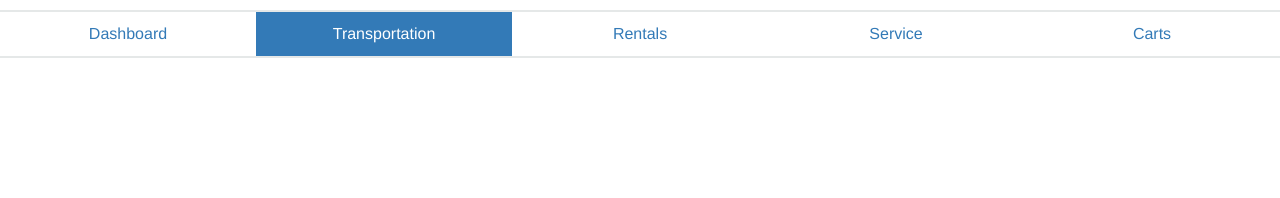
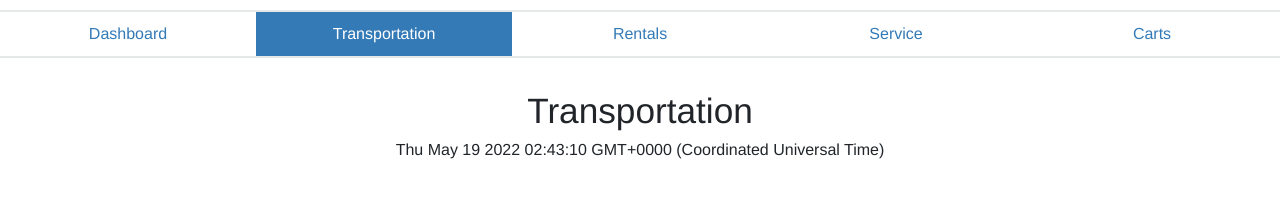
Before and after one commit to morsa08/Portal, a website: page transportation.html in a window 1280 px wide. Shown: the part 266-464 px from the top of the page. Drawn offline with nearby package versions, Linux system fonts and the light colour scheme.

Commit message:
Transportation date/time update

```diff
--- a/app.js
+++ b/app.js
@@ -1,5 +1,5 @@
-// var dateTime = Date();
-// document.getElementById("date").textContent = dateTime;
+var dateTime = Date();
+document.getElementById("date").textContent = dateTime;
 
 var e = document.getElementById("criteria");
 e.addEventListener("change", showDropdown);
--- a/server.js
+++ b/server.js
@@ -17,6 +17,6 @@ app.listen(3000, function() {
   console.log("Server is running on port 3000.");
 });
 
-app.get("/", function(req, res){
+app.get("/", function(req, res) {
   res.sendFile(__dirname + "/index.html");
 });
--- a/transportation.html
+++ b/transportation.html
@@ -10,7 +10,6 @@
 </head>
 
 <body>
-
   <div class="center">
     <img class="text-center logo" src="images/logo.png" alt="">
   </div>
@@ -41,4 +40,26 @@
       </div>
     </div>
   </nav>
+
+  <div class="container-fluid">
+    <div class="row">
+    <div class="d-flex justify-content-center">
+        <h1>Transportation</h1>
+      </div>
+    </div>
+  </div>
+
+<div class="row">
+<div class="d-flex justify-content-center">
+
+  <h2 id="date"></h2>
+</div>
+</div>
+
+
 </body>
+<footer>
+  <script type="text/javascript" src="app.js"> </script>
+</footer>
+
+</html>
```
Also changed, not shown: carts.html (+8 -2 lines), index.html (+8 -3 lines), rentals.html (+5 -0 lines), styles.css (+4 -5 lines), package.json (line endings or trailing spaces), service.html (indentation only), 1 other file.
